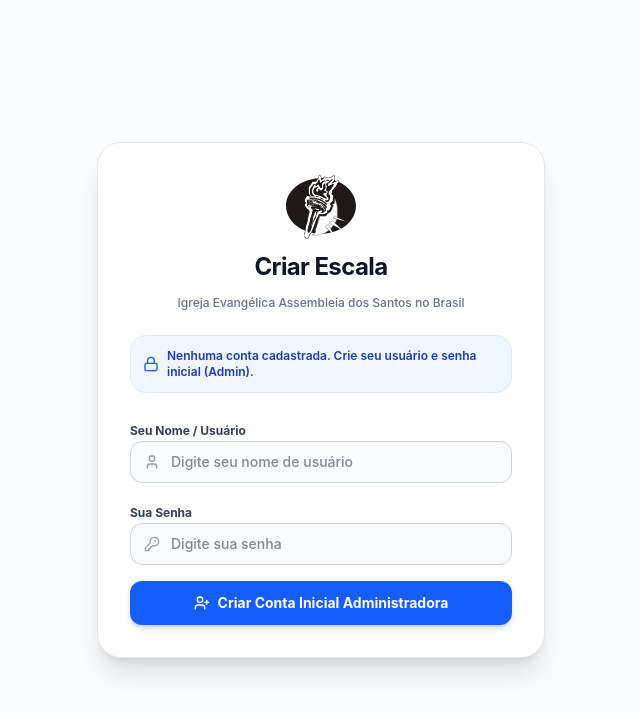
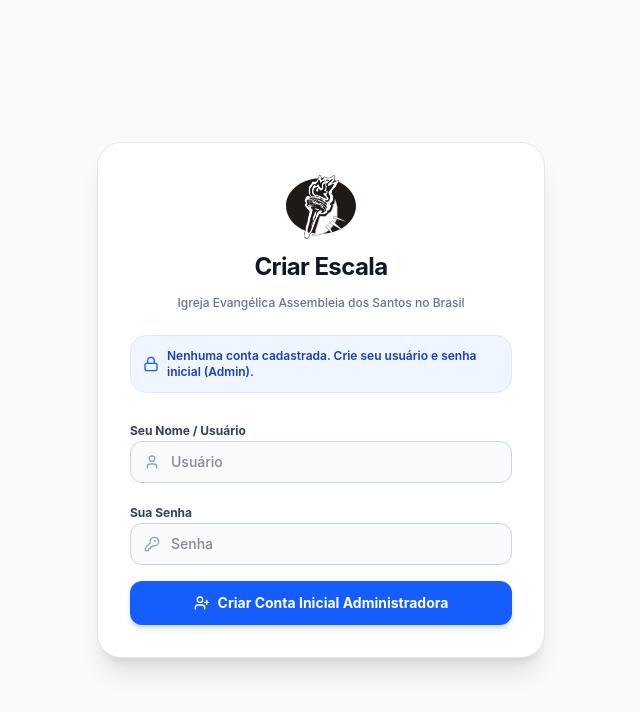
Before and after one commit to ieasbpdi/criar-escala-ieasb, a React (Vite) app: page / in a window 1280 px wide. Shown: the top 712 px of the page, without its empty margins (319-959 px from the left). Built offline with nearby package versions, Linux system fonts and the light colour scheme; no server answers; the database is empty.

Commit message:
fix: simplify placeholders to generic texts

```diff
--- a/src/components/EscalasWizard.jsx
+++ b/src/components/EscalasWizard.jsx
@@ -521,7 +521,7 @@
                             value={item.professor || ''}
                             onChange={(val) => handleUpdateItem(key, 'professor', val)}
                             options={sortedMemberList}
-                            placeholder="Selecione o professor..."
+                            placeholder="Selecione..."
                           />
                         </div>
                       ) : (
--- a/src/components/LoginPage.jsx
+++ b/src/components/LoginPage.jsx
@@ -132,10 +132,11 @@
             <label className="text-xs font-bold text-slate-700">Seu Nome / Usuário</label>
             <div className="relative">
               <input
+                id="username"
                 type="text"
                 value={username}
                 onChange={(e) => setUsername(e.target.value)}
-                placeholder="Digite seu nome de usuário"
+                placeholder="Usuário"
                 className="w-full pl-10 pr-4 py-2.5 bg-slate-50 border border-slate-300 rounded-xl text-slate-900 text-sm focus:outline-none focus:ring-2 focus:ring-blue-500 font-medium"
               />
               <User className="w-4 h-4 text-slate-400 absolute left-3.5 top-1/2 -translate-y-1/2" />
@@ -149,7 +150,7 @@
                 type="password"
                 value={password}
                 onChange={(e) => setPassword(e.target.value)}
-                placeholder="Digite sua senha"
+                placeholder="Senha"
                 className="w-full pl-10 pr-4 py-2.5 bg-slate-50 border border-slate-300 rounded-xl text-slate-900 text-sm focus:outline-none focus:ring-2 focus:ring-blue-500 font-medium"
               />
               <KeyRound className="w-4 h-4 text-slate-400 absolute left-3.5 top-1/2 -translate-y-1/2" />
--- a/src/components/MembersModal.jsx
+++ b/src/components/MembersModal.jsx
@@ -43,7 +43,7 @@
               type="text"
               value={newName}
               onChange={(e) => setNewName(e.target.value)}
-              placeholder="Digite o nome da pessoa"
+              placeholder="Digite o nome"
               className="flex-1 px-4 py-2.5 rounded-xl border border-slate-300 text-slate-900 text-sm focus:outline-none focus:ring-2 focus:ring-blue-500 focus:border-transparent"
             />
             <button
--- a/src/components/UserManagementModal.jsx
+++ b/src/components/UserManagementModal.jsx
@@ -125,7 +125,7 @@
                   type="text"
                   value={newUsername}
                   onChange={(e) => setNewUsername(e.target.value)}
-                  placeholder="Nome de usuário"
+                  placeholder="Usuário"
                   className="w-full mt-1 px-3 py-2 bg-white border border-slate-300 rounded-xl text-xs text-slate-900 focus:outline-none focus:ring-2 focus:ring-blue-500"
                 />
               </div>
@@ -136,7 +136,7 @@
                   type="password"
                   value={newPassword}
                   onChange={(e) => setNewPassword(e.target.value)}
-                  placeholder="Senha de acesso"
+                  placeholder="Senha"
                   className="w-full mt-1 px-3 py-2 bg-white border border-slate-300 rounded-xl text-xs text-slate-900 focus:outline-none focus:ring-2 focus:ring-blue-500"
                 />
               </div>
```
